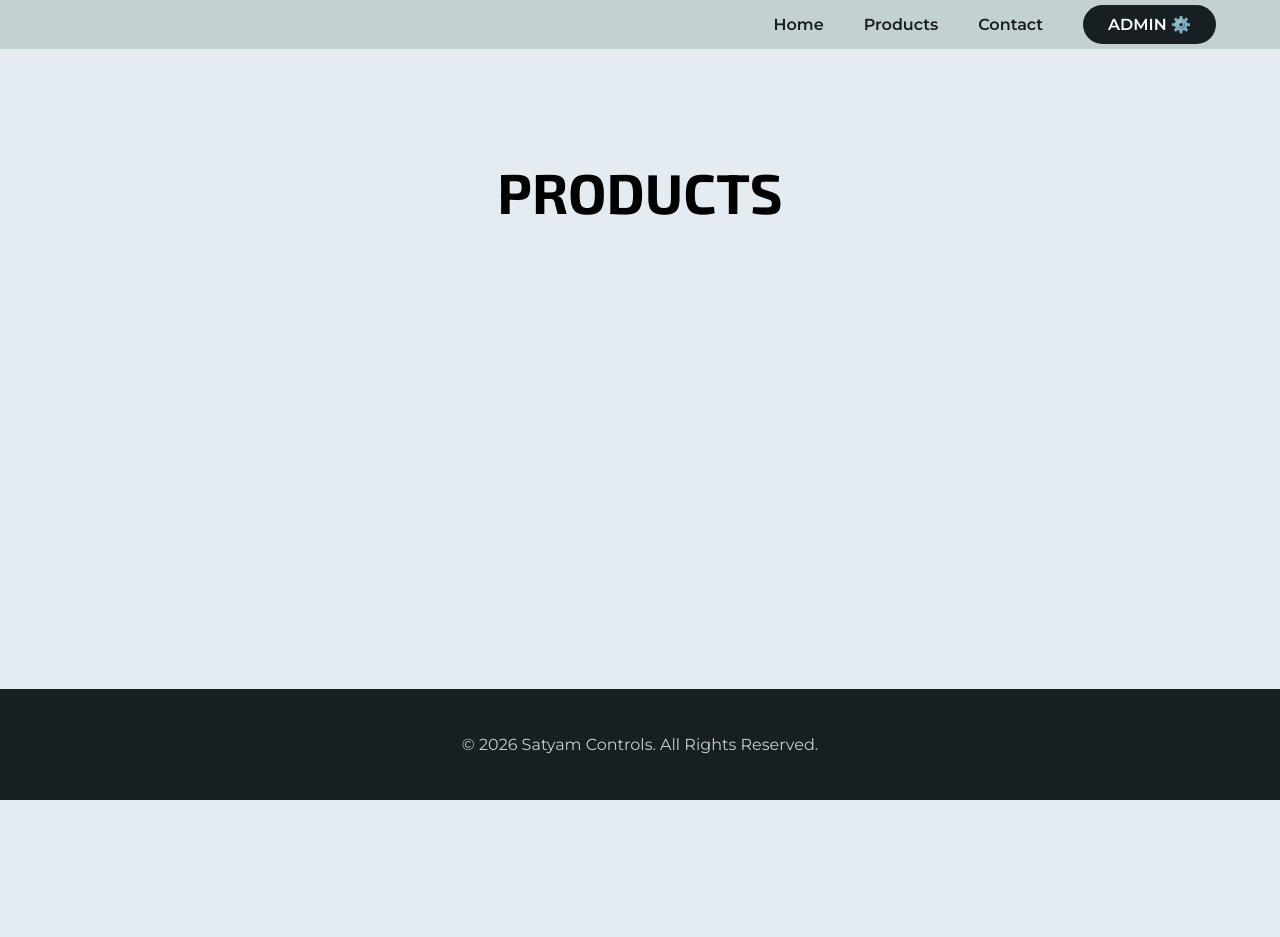
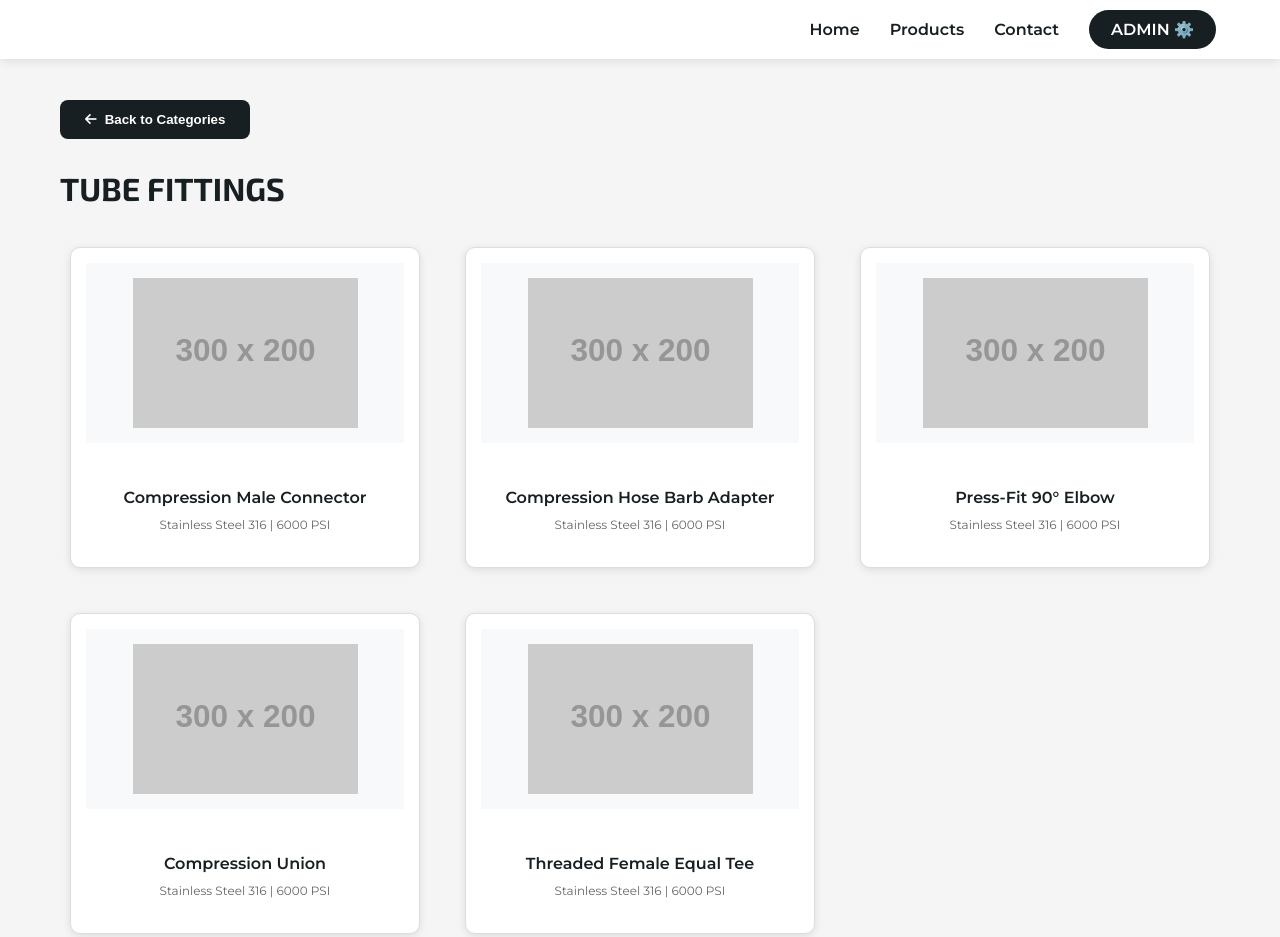
Before and after one commit to janellefernandes2005/SatyamControlls, a website: page view-category.html in a window 1280 px wide. Shown: the top 937 px of the page. Before the commit the page ends 800 px from the top, so only its background shows below. Drawn offline with Linux system fonts and the light colour scheme; no server answers; placeholder pictures from the web are drawn by us.

Commit message:
FIX: Subcategory grid reloads after closing product detail - stays on same category

```diff
--- a/subcategories.ts
+++ b/subcategories.ts
@@ -1,4 +1,4 @@
-// subcategories.ts - FINAL WORKING VERSION
+// subcategories.ts - COMPLETE WITH GRID RELOAD FIX
 
 interface Subcategory {
     id: string;
@@ -48,7 +48,13 @@ const getSubcategoriesForCategory = (categoryId: string): { name: string, subcat
 // Load and display subcategories
 function loadSubcategoriesGrid() {
     const urlParams = new URLSearchParams(window.location.search);
-    const categoryId = urlParams.get('cat') || 'tube-fittings';
+    let categoryId = urlParams.get('cat') || 'tube-fittings';
+
+    // Check if we have a saved category from sessionStorage
+    const savedCategory = sessionStorage.getItem('currentSubcategory');
+    if (savedCategory && !urlParams.get('cat')) {
+        categoryId = savedCategory;
+    }
 
     const category = getSubcategoriesForCategory(categoryId);
     const grid = document.getElementById('products-grid-view');
@@ -60,7 +66,10 @@ function loadSubcategoriesGrid() {
 
     if (!grid) return;
 
-    // Clear grid
+    // Clear grid and show loading
+    grid.innerHTML = '<div style="text-align: center; padding: 50px;">Loading products...</div>';
+
+    setTimeout(() => {
         grid.innerHTML = '';
 
         // Add each subcategory card
@@ -82,8 +91,12 @@ function loadSubcategoriesGrid() {
                 </div>
             `;
 
-        // Click handler with flag
+            // FIXED: Click handler with proper navigation
             card.addEventListener('click', () => {
+                // Save current category before leaving
+                sessionStorage.setItem('currentSubcategory', categoryId);
+                sessionStorage.setItem('needsGridReload', 'true');
+
                 const productData = {
                     name: sub.name,
                     desc: sub.description,
@@ -94,9 +107,6 @@ function loadSubcategoriesGrid() {
                 };
 
                 localStorage.setItem('selectedProduct', JSON.stringify(productData));
-            // Store the current category to come back to
-            sessionStorage.setItem('returnToCategory', categoryId);
-            sessionStorage.setItem('needsGridReload', 'true');
                 window.location.href = 'product-detail.html';
             });
 
@@ -104,18 +114,19 @@ function loadSubcategoriesGrid() {
         });
 
         console.log(`✅ Loaded ${category.subcategories.length} subcategories for ${category.name}`);
+    }, 100);
 }
 
 // Check if we need to reload the grid (coming back from product detail)
 if (sessionStorage.getItem('needsGridReload') === 'true') {
     sessionStorage.removeItem('needsGridReload');
-    console.log('🔄 Reloading subcategories grid...');
-    // Clear the grid and reload
+    console.log('🔄 Coming back from product detail, reloading grid...');
+    // Clear any cached data
     const grid = document.getElementById('products-grid-view');
     if (grid) {
-        grid.innerHTML = '<div style="text-align: center; padding: 50px;">Loading...</div>';
+        grid.innerHTML = '<div style="text-align: center; padding: 50px;">Reloading...</div>';
     }
-    // Use setTimeout to ensure clean reload
+    // Reload the grid after a small delay
     setTimeout(() => {
         loadSubcategoriesGrid();
     }, 100);
@@ -129,6 +140,8 @@ document.addEventListener('DOMContentLoaded', () => {
     const backBtn = document.querySelector('.back-btn');
     if (backBtn) {
         backBtn.addEventListener('click', () => {
+            sessionStorage.removeItem('currentSubcategory');
+            sessionStorage.removeItem('needsGridReload');
             window.location.href = 'product.html';
         });
     }
--- a/view-category.html
+++ b/view-category.html
@@ -1,39 +1,143 @@
 <!DOCTYPE html>
 <html lang="en">
 <head>
-    <meta charset="UTF-8" />
-    <meta name="viewport" content="width=device-width, initial-scale=1.0"/>
-    <title>Satyam Controls - Product Catalog</title>
-    <link href="https://fonts.googleapis.com/css2?family=Exo+2:wght@700&family=Montserrat:wght@400;500;600&display=swap" rel="stylesheet"/>
-    <link rel="stylesheet" href="https://cdnjs.cloudflare.com/ajax/libs/font-awesome/6.4.0/css/all.min.css"/>
+    <meta charset="UTF-8">
+    <meta name="viewport" content="width=device-width, initial-scale=1.0">
+    <title>Product Categories | Satyam Controls</title>
+    <link href="https://fonts.googleapis.com/css2?family=Exo+2:wght@700&family=Montserrat:wght@400;500;600&display=swap" rel="stylesheet">
+    <link rel="stylesheet" href="https://cdnjs.cloudflare.com/ajax/libs/font-awesome/6.4.0/css/all.min.css">
     <style>
-        :root {
-            --jet-stream: #C1D1CF; --light-slate: #748B91; --granite-gray: #636467;
-            --dark-jungle: #171F22; --color-bg: #E4EBF1;
-            --shadow-light: rgba(255, 255, 255, 0.9); --shadow-dark: rgba(22, 27, 29, 0.2);
+        * {
+            margin: 0;
+            padding: 0;
+            box-sizing: border-box;
         }
-        * { box-sizing: border-box; }
-        body { margin: 0; background: var(--color-bg); font-family: 'Montserrat', sans-serif; min-height: 100vh; display: flex; flex-direction: column; }
-        nav { display: flex; justify-content: flex-end; padding: 15px 5%; position: fixed; width: 100%; top: 0; left: 0; z-index: 1000; background: rgba(193, 209, 207, 0.95); backdrop-filter: blur(10px); }
-        .nav-links { display: flex; list-style: none; gap: 40px; align-items: center; margin: 0; }
-        .nav-links a { text-decoration: none; color: var(--dark-jungle); font-size: 16px; font-weight: 600; }
-        .admin-btn { background: var(--dark-jungle); color: white !important; padding: 10px 25px; border-radius: 30px; font-size: 14px; }
-        main { flex: 1; padding: 120px 5% 60px; width: 100%; }
-        #display-title { font-family:'Exo 2'; font-size: 3.5rem; text-align: center; margin-bottom: 60px; text-transform: uppercase; }
-        #products-grid-view { display: grid; grid-template-columns: repeat(3, 1fr); gap: 60px; max-width: 1600px; margin: 0 auto; }
+
+        body {
+            font-family: 'Montserrat', sans-serif;
+            background: var(--bg-page, #f5f5f5);
+            min-height: 100vh;
+        }
+
+        nav {
+            display: flex;
+            justify-content: flex-end;
+            padding: 20px 5%;
+            background: rgba(255, 255, 255, 0.95);
+            box-shadow: 0 2px 10px rgba(0,0,0,0.1);
+            position: fixed;
+            top: 0;
+            width: 100%;
+            z-index: 1000;
+        }
+
+        .nav-links {
+            display: flex;
+            list-style: none;
+            gap: 30px;
+            align-items: center;
+        }
+
+        .nav-links a {
+            text-decoration: none;
+            color: #171F22;
+            font-weight: 600;
+        }
+
+        .admin-btn {
+            background: #171F22;
+            color: white !important;
+            padding: 10px 22px;
+            border-radius: 30px;
+        }
+
+        .container {
+            padding-top: 100px;
+            padding-bottom: 50px;
+            max-width: 1200px;
+            margin: 0 auto;
+            padding-left: 20px;
+            padding-right: 20px;
+        }
+
+        .back-btn {
+            background: #171F22;
+            color: white;
+            border: none;
+            padding: 12px 25px;
+            border-radius: 8px;
+            cursor: pointer;
+            margin-bottom: 30px;
+            font-weight: 600;
+            display: inline-flex;
+            align-items: center;
+            gap: 8px;
+        }
+
+        .back-btn:hover {
+            background: #2d7a9b;
+        }
+
+        h1 {
+            font-family: 'Exo 2', sans-serif;
+            font-size: 2rem;
+            margin-bottom: 30px;
+            color: #171F22;
+        }
+
+        .products-grid {
+            display: grid;
+            grid-template-columns: repeat(auto-fill, minmax(280px, 1fr));
+            gap: 25px;
+        }
+
         .product-card {
-            background: var(--color-bg); padding: 60px 40px; border-radius: 50px; text-align: center; cursor: pointer;
-            transition: all 0.5s cubic-bezier(0.175, 0.885, 0.32, 1.275);
-            box-shadow: -15px -15px 30px var(--shadow-light), 15px 15px 30px var(--shadow-dark);
-            border: 1px solid rgba(255,255,255,0.3);
+            background: white;
+            border-radius: 12px;
+            overflow: hidden;
+            cursor: pointer;
+            transition: transform 0.3s ease, box-shadow 0.3s ease;
+            box-shadow: 0 2px 8px rgba(0,0,0,0.1);
         }
-        .product-card:hover { transform: translateY(-20px); box-shadow: -25px -25px 50px var(--shadow-light), 25px 25px 50px var(--shadow-dark); }
-        .image-container { width: 100%; height: 300px; display: flex; align-items: center; justify-content: center; margin-bottom: 30px; }
-        .product-card img { width: 100%; height: 100%; object-fit: contain; filter: drop-shadow(0 10px 20px rgba(0,0,0,0.1)); }
-        .product-info h3 { font-size: 1.6rem; font-family: 'Exo 2', sans-serif; color: var(--dark-jungle); margin: 0; }
-        footer { background: var(--dark-jungle); color: var(--jet-stream); padding: 30px 0; text-align: center; margin-top: auto; }
-        @media (max-width: 1100px) { #products-grid-view { grid-template-columns: repeat(2, 1fr); } }
-        @media (max-width: 768px) { #products-grid-view { grid-template-columns: 1fr; } }
+
+        .product-card:hover {
+            transform: translateY(-5px);
+            box-shadow: 0 8px 25px rgba(0,0,0,0.15);
+        }
+
+        .image-container {
+            height: 200px;
+            display: flex;
+            align-items: center;
+            justify-content: center;
+            background: #f8f9fa;
+            padding: 20px;
+        }
+
+        .image-container img {
+            max-width: 100%;
+            max-height: 100%;
+            object-fit: contain;
+        }
+
+        .product-info {
+            padding: 20px;
+            text-align: center;
+        }
+
+        .product-info h3 {
+            font-size: 16px;
+            color: #171F22;
+            margin-bottom: 8px;
+        }
+
+        footer {
+            background: #171F22;
+            color: #C1D1CF;
+            text-align: center;
+            padding: 30px;
+            margin-top: 50px;
+        }
     </style>
 </head>
 <body>
@@ -45,11 +149,53 @@
             <li><a href="admin-login.html" class="admin-btn">ADMIN ⚙️</a></li>
         </ul>
     </nav>
-    <main>
-        <h1 id="display-title">PRODUCTS</h1>
-        <div id="products-grid-view"></div>
-    </main>
-    <footer><p>&copy; 2026 Satyam Controls. All Rights Reserved.</p></footer>
-    <script type="module" src="dist/catalog.js"></script>
+
+    <div class="container">
+        <button class="back-btn" onclick="goBackToProducts()">
+            <i class="fas fa-arrow-left"></i> Back to Categories
+        </button>
+        <h1 id="display-title">Loading...</h1>
+        <div class="products-grid" id="products-grid-view">
+            <div style="text-align: center; padding: 50px;">Loading products...</div>
+        </div>
+    </div>
+
+    <footer>
+        <p>&copy; 2026 Satyam Controls. All Rights Reserved.</p>
+    </footer>
+
+    <script type="module" src="dist/subcategories.js"></script>
+
+    <!-- FIX: Force reload when coming back from product detail -->
+    <script>
+        function goBackToProducts() {
+            // Clear any stored product data
+            localStorage.removeItem('selectedProduct');
+            // Navigate directly to products page (full reload)
+            window.location.href = 'product.html';
+        }
+
+        // Check if we're coming back from product detail
+        if (sessionStorage.getItem('fromProductDetail') === 'true') {
+            sessionStorage.removeItem('fromProductDetail');
+            // Reload the subcategories
+            location.reload();
+        }
+    </script>
+    <script>
+    // Save current category when page loads
+    const urlParams = new URLSearchParams(window.location.search);
+    const currentCategory = urlParams.get('cat');
+    if (currentCategory) {
+        sessionStorage.setItem('currentSubcategory', currentCategory);
+    }
+
+    // Check if we need to reload the grid (coming back from product detail)
+    if (sessionStorage.getItem('needsGridReload') === 'true') {
+        sessionStorage.removeItem('needsGridReload');
+        console.log('🔄 Reloading subcategories grid...');
+        // The grid will be reloaded by the TypeScript file
+    }
+</script>
 </body>
 </html>
```
Also changed, not shown: product-detail.html (+25 -2 lines), dist/subcategories.js. Lines whose indentation alone changed are shown as unchanged.
